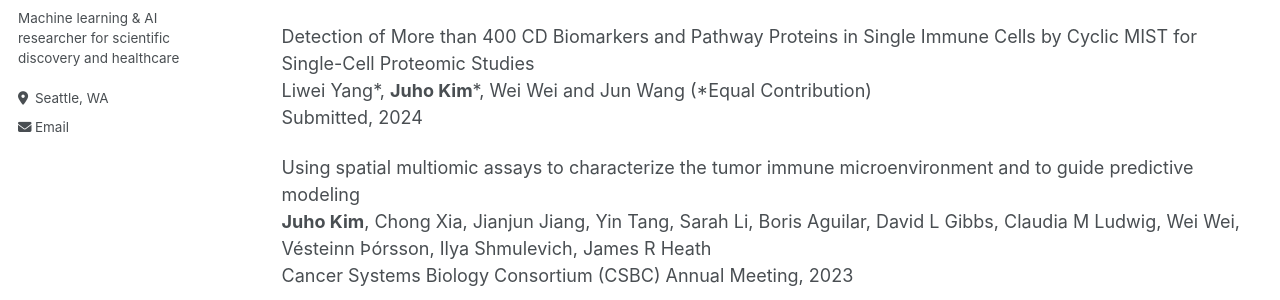
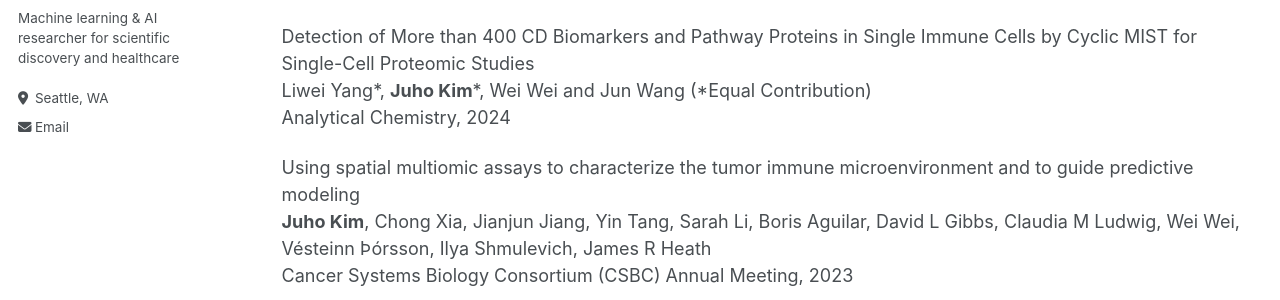
Before and after one commit to juhokim/juhokim.github.io, a Jekyll site: the page built from _pages/publications.md, in a window 1280 px wide and 900 px high. Shown: the part 315-615 px from the top of the window. Built offline with Jekyll 4.4.1, drawn with Linux system fonts in a browser that asks for light colours.

Commit message:
Update publications.md

```diff
--- a/_pages/publications.md
+++ b/_pages/publications.md
@@ -12,7 +12,7 @@ Cancer Systems Biology Consortium (CSBC) Annual Meeting, 2024
 
 Detection of More than 400 CD Biomarkers and Pathway Proteins in Single Immune Cells by Cyclic MIST for Single-Cell Proteomic Studies \
 Liwei Yang\*, **Juho Kim**\*, Wei Wei and Jun Wang (\*Equal Contribution)\
-Submitted, 2024
+Analytical Chemistry, 2024
 
 Using spatial multiomic assays to characterize the tumor immune microenvironment and to guide predictive modeling \
 **Juho Kim**, Chong Xia, Jianjun Jiang, Yin Tang, Sarah Li, Boris Aguilar, David L Gibbs, Claudia M Ludwig, Wei Wei, Vésteinn Þórsson, Ilya Shmulevich, James R Heath \
```
